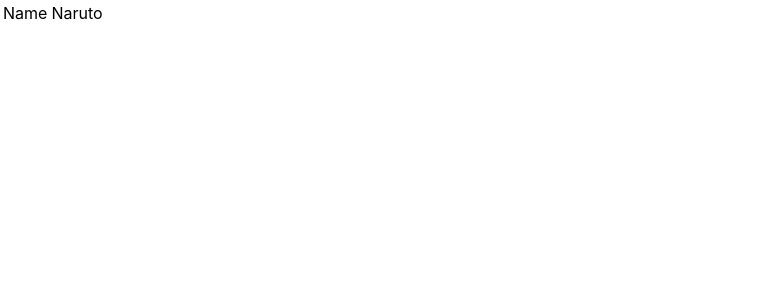
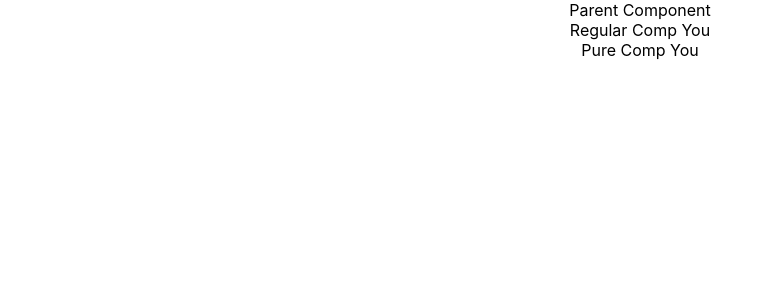
Before and after one commit to Monjo26/react-beginner, a React (Create React App) app: page / in a window 1280 px wide. Shown: the top 300 px of the page, without its empty margins (0-770 px from the left). Built offline with nearby package versions, Linux system fonts and the light colour scheme.

Commit message:
Pure Components case 1

```diff
--- a/src/App.js
+++ b/src/App.js
@@ -16,6 +16,7 @@
 import LifeCycleA from "./components/LifeCycleA";
 import FragmentDemo from "./components/FragmentDemo";
 import Tables from "./components/Tables";
+import ParentComp from "./components/ParentComp";
 
 function App() {
   return (
@@ -34,7 +35,8 @@
       {/* <Form /> */}
       {/* <LifeCycleA /> */}
       {/* <FragmentDemo /> */}
-      <Tables />
+      {/* <Tables /> */}
+      <ParentComp />
     </div>
   );
 }
--- /dev/null
+++ b/src/components/ParentComp.js
@@ -0,0 +1,32 @@
+import React, { Component } from "react";
+import RegComp from "./RegComp";
+import PureComp from "./PureComp";
+
+class ParentComponent extends Component {
+  constructor(props) {
+    super(props);
+
+    this.state = {
+      name: "You",
+    };
+  }
+
+  componentDidMount() {
+    setInterval(() => {
+      this.setState({ name: "You" });
+    }, 2000);
+  }
+
+  render() {
+    console.log("*************Parent Comp Render************");
+    return (
+      <div>
+        Parent Component
+        <RegComp name={this.state.name}></RegComp>
+        <PureComp name={this.state.name}></PureComp>
+      </div>
+    );
+  }
+}
+
+export default ParentComponent;
--- /dev/null
+++ b/src/components/PureComp.js
@@ -0,0 +1,10 @@
+import React, { PureComponent } from "react";
+
+class PureComp extends PureComponent {
+  render() {
+    console.log("PureComp Render");
+    return <div>Pure Comp {this.props.name}</div>;
+  }
+}
+
+export default PureComp;
--- /dev/null
+++ b/src/components/RegComp.js
@@ -0,0 +1,10 @@
+import React, { Component } from "react";
+
+class RegComp extends Component {
+  render() {
+    console.log("Regular Comp Render");
+    return <div>Regular Comp {this.props.name}</div>;
+  }
+}
+
+export default RegComp;
```
Also changed, not shown: src/components/ParentComp1.js (added, +32 -0 lines).
